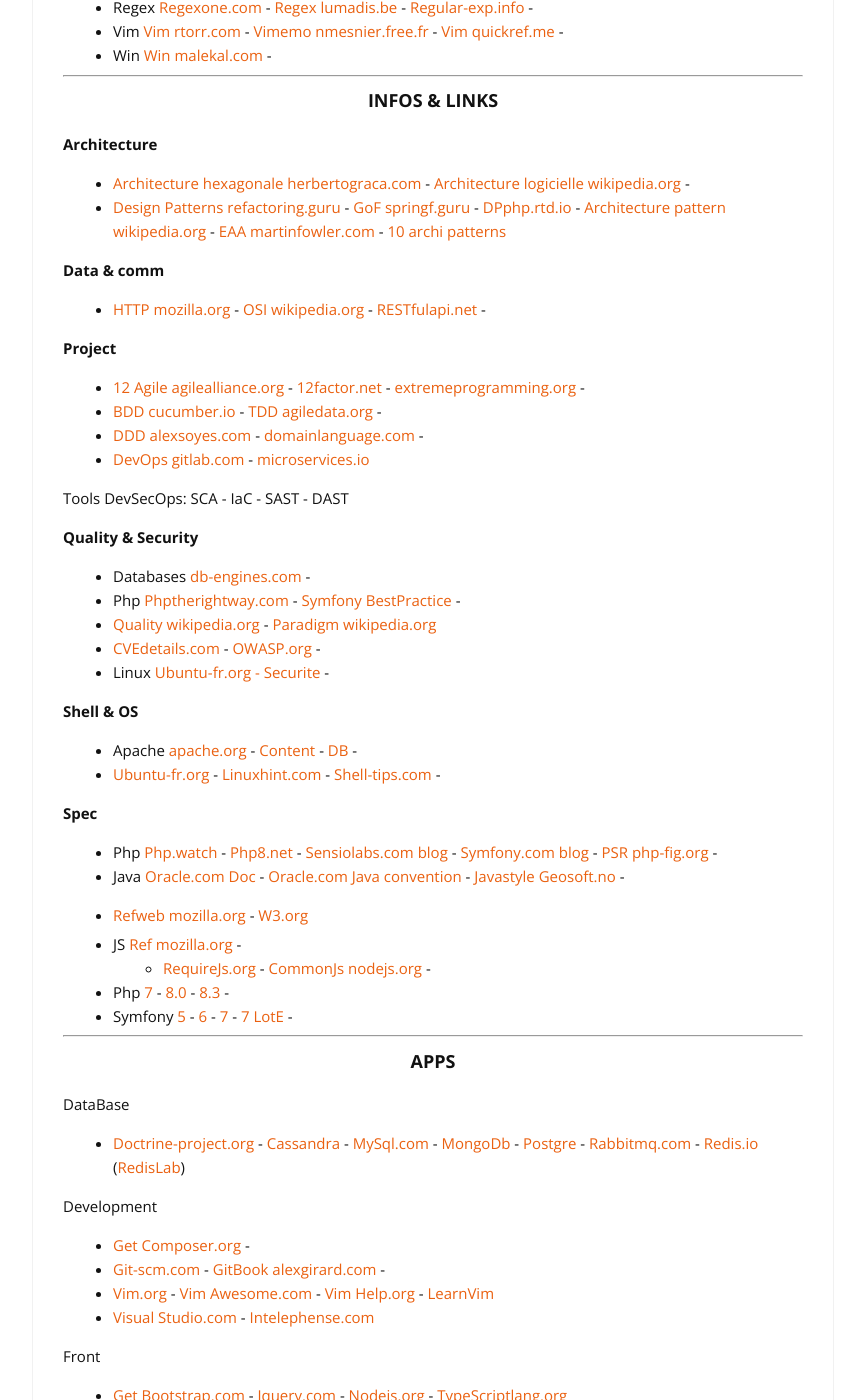
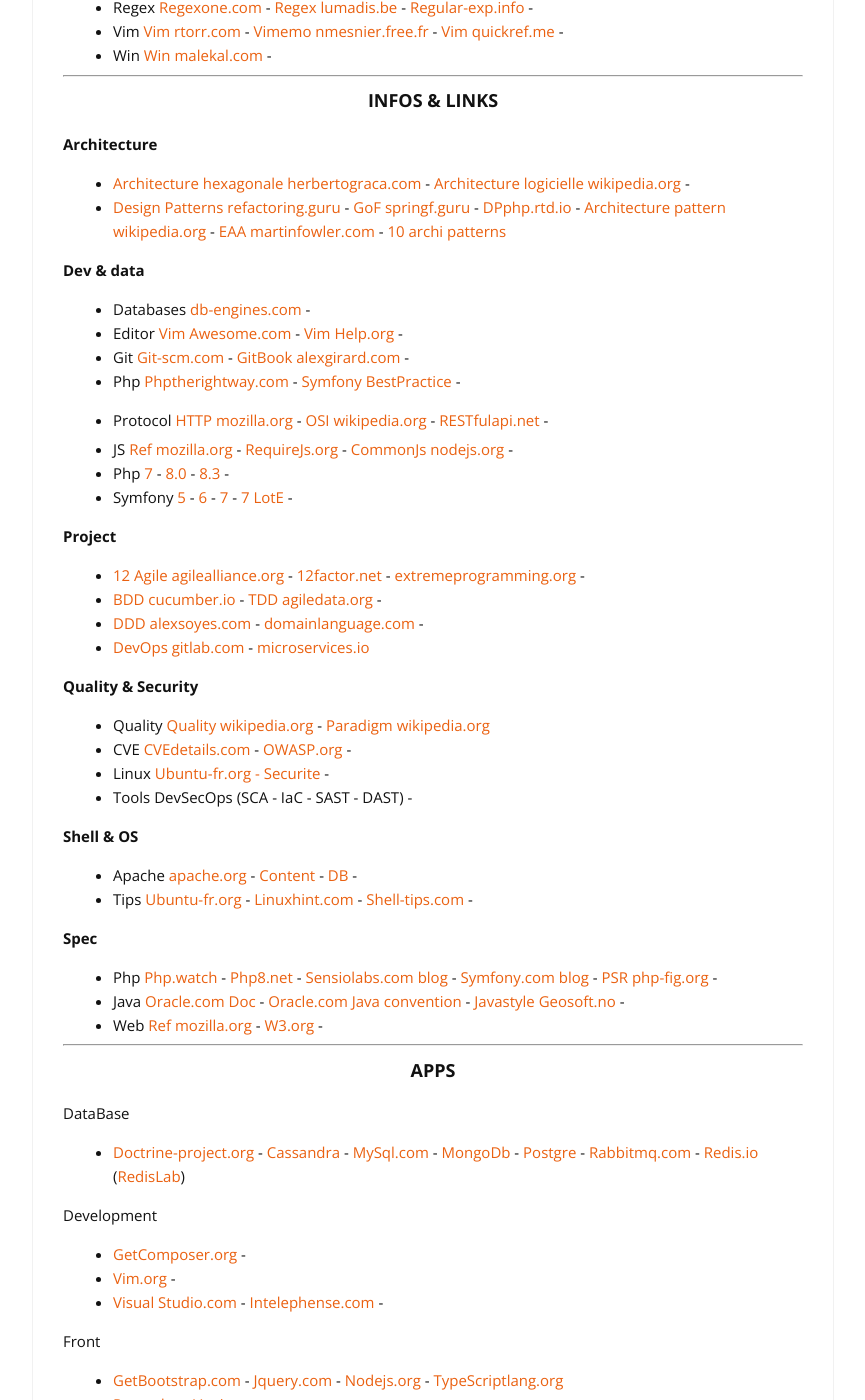
Before and after one commit to cylmat/cylmat.github.io, a Jekyll site: the page built from _pages/USEFUL.md, in a window 1280 px wide and 1400 px high, scrolled down 769 px. Shown: the whole window, without its empty margins (207-1072 px from the left). Built offline with Jekyll 4.4.1, drawn with Linux system fonts in a browser that asks for light colours; nearby versions of some CDN libraries; some of the changed lines change nothing that is shown; some of the changed text lies outside the part shown.

Commit message:
Update USEFUL.md

```diff
--- a/_pages/USEFUL.md
+++ b/_pages/USEFUL.md
@@ -35,16 +35,24 @@
 - Win [Win malekal.com](https://www.malekal.com/liste-commandes-invite-de-commandes-windows) -
 
 
+
 ---
 ### <center>INFOS & LINKS</center>
-
 
 **Architecture**
 * [Architecture hexagonale herbertograca.com](https://herbertograca.com/2017/11/16/explicit-architecture-01-ddd-hexagonal-onion-clean-cqrs-how-i-put-it-all-together) - [Architecture logicielle wikipedia.org](https://en.wikipedia.org/wiki/List_of_software_architecture_styles_and_patterns) -
 * [Design Patterns refactoring.guru](https://refactoring.guru/fr/design-patterns) - [GoF springf.guru](https://springframework.guru/gang-of-four-design-patterns) - [DPphp.rtd.io](https://designpatternsphp.readthedocs.io) - [Architecture pattern wikipedia.org](https://en.wikipedia.org/wiki/Architectural_pattern) - [EAA martinfowler.com](https://martinfowler.com/eaaCatalog) - [10 archi patterns](https://towardsdatascience.com/10-common-software-architectural-patterns-in-a-nutshell-a0b47a1e9013)
 
-**Data & comm**
-* [HTTP mozilla.org](https://developer.mozilla.org/fr/docs/Web/HTTP) - [OSI wikipedia.org](https://fr.wikipedia.org/wiki/Mod%C3%A8le_OSI) - [RESTfulapi.net](https://restfulapi.net/hateoas) -
+**Dev & data**
+* Databases [db-engines.com](https://db-engines.com/en/articles) -
+* Editor [Vim Awesome.com](https://vimawesome.com) - [Vim Help.org](https://vimhelp.org) -
+* Git [Git-scm.com](https://git-scm.com/doc) - [GitBook alexgirard.com](https://alexgirard.com/git-book) -
+* Php [Phptherightway.com](https://phptherightway.com) - [Symfony BestPractice](https://symfony.com/doc/current/best_practices.html) -
+* Protocol [HTTP mozilla.org](https://developer.mozilla.org/fr/docs/Web/HTTP) - [OSI wikipedia.org](https://fr.wikipedia.org/wiki/Mod%C3%A8le_OSI) - [RESTfulapi.net](https://restfulapi.net/hateoas) -
+
+- JS [Ref mozilla.org](https://developer.mozilla.org/fr/docs/Web/JavaScript/Reference) - [RequireJs.org](https://requirejs.org) - [CommonJs nodejs.org](https://nodejs.org/api/modules.html) -
+- Php [7](https://www.php.net/manual/fr/migration70.php) - [8.0](https://www.php.net/releases/8.0) - [8.3](https://www.php.net/releases/8.3) -
+- Symfony [5](https://symfony.com/releases/5.0) - [6](https://symfony.com/releases/6.0) - [7](https://symfony.com/releases/7.0) - [7 LotE](https://symfony.com/blog/category/living-on-the-edge/7.0-6.4) -
 
 **Project**
 * [12 Agile agilealliance.org](https://www.agilealliance.org/agile101/12-principles-behind-the-agile-manifesto) -
@@ -53,29 +61,22 @@
 * [DDD alexsoyes.com](https://alexsoyes.com/ddd-domain-driven-design) - [domainlanguage.com](https://www.domainlanguage.com) -
 * [DevOps gitlab.com](https://about.gitlab.com/topics/devops) - [microservices.io](https://microservices.io)
 
-Tools DevSecOps: SCA - IaC - SAST - DAST
-
 **Quality & Security**
-* Databases [db-engines.com](https://db-engines.com/en/articles) -
-* Php [Phptherightway.com](https://phptherightway.com) - [Symfony BestPractice](https://symfony.com/doc/current/best_practices.html) -
-* [Quality wikipedia.org](https://fr.wikipedia.org/wiki/Qualit%C3%A9_logicielle) - [Paradigm wikipedia.org](https://fr.m.wikipedia.org/wiki/Paradigme_(programmation))
-* [CVEdetails.com]([cvedetails.com](https://www.cvedetails.com)) - [OWASP.org](https://owasp.org) -
+* Quality [Quality wikipedia.org](https://fr.wikipedia.org/wiki/Qualit%C3%A9_logicielle) - [Paradigm wikipedia.org](https://fr.m.wikipedia.org/wiki/Paradigme_(programmation))
+* CVE [CVEdetails.com]([cvedetails.com](https://www.cvedetails.com)) - [OWASP.org](https://owasp.org) -
 * Linux [Ubuntu-fr.org - Securite](https://doc.ubuntu-fr.org/securite) -
+* Tools DevSecOps (SCA - IaC - SAST - DAST) -
 
 **Shell & OS**
 * Apache [apache.org](https://apache.org) - [Content](https://projects.apache.org/projects.html?category#content) - [DB](https://projects.apache.org/projects.html?category#database) -
-* [Ubuntu-fr.org](https://doc.ubuntu-fr.org) - [Linuxhint.com](https://linuxhint.com) - [Shell-tips.com](https://www.shell-tips.com) -
+* Tips [Ubuntu-fr.org](https://doc.ubuntu-fr.org) - [Linuxhint.com](https://linuxhint.com) - [Shell-tips.com](https://www.shell-tips.com) -
 
 **Spec**
 * Php [Php.watch](https://php.watch/versions) - [Php8.net](https://www.php.net/releases/8.0/en.php) -
 [Sensiolabs.com blog](https://blog.sensiolabs.com) - [Symfony.com blog](https://symfony.com/blog) -  [PSR php-fig.org](https://www.php-fig.org/psr) -
 * Java [Oracle.com Doc](https://docs.oracle.com/en/java) - [Oracle.com Java convention](https://www.oracle.com/java/technologies/javase/codeconventions-contents.html) - [Javastyle Geosoft.no](https://geosoft.no/javastyle.html) -
-* [Refweb mozilla.org](https://developer.mozilla.org/fr/docs/Web) - [W3.org](https://www.w3.org)
+* Web [Ref mozilla.org](https://developer.mozilla.org/fr/docs/Web) - [W3.org](https://www.w3.org) -
 
-- JS [Ref mozilla.org](https://developer.mozilla.org/fr/docs/Web/JavaScript/Reference) -
-  + [RequireJs.org](https://requirejs.org) - [CommonJs nodejs.org](https://nodejs.org/api/modules.html) -
-- Php [7](https://www.php.net/manual/fr/migration70.php) - [8.0](https://www.php.net/releases/8.0) - [8.3](https://www.php.net/releases/8.3) -
-- Symfony [5](https://symfony.com/releases/5.0) - [6](https://symfony.com/releases/6.0) - [7](https://symfony.com/releases/7.0) - [7 LotE](https://symfony.com/blog/category/living-on-the-edge/7.0-6.4) -
 
 
 ---
@@ -85,14 +86,13 @@
 * [Doctrine-project.org](https://www.doctrine-project.org) - [Cassandra](https://cassandra.apache.org) - [MySql.com](https://dev.mysql.com/doc) - [MongoDb](https://www.mongodb.com/docs) - [Postgre](https://www.postgresql.org) - [Rabbitmq.com](https://www.rabbitmq.com) - [Redis.io](https://redis.io) ([RedisLab](https://app.redislabs.com))
 
 Development
-* [Get Composer.org](https://getcomposer.org/doc) -
-* [Git-scm.com](https://git-scm.com/doc) - [GitBook alexgirard.com](https://alexgirard.com/git-book) -
-* [Vim.org](https://www.vim.org) - [Vim Awesome.com](https://vimawesome.com) - [Vim Help.org](https://vimhelp.org) - [LearnVim](https://learnvim.irian.to/)
-* [Visual Studio.com](https://code.visualstudio.com/docs) - [Intelephense.com](https://intelephense.com)
+* [GetComposer.org](https://getcomposer.org/doc) -
+* [Vim.org](https://www.vim.org) -
+* [Visual Studio.com](https://code.visualstudio.com/docs) - [Intelephense.com](https://intelephense.com) -
 
 Front
-* [Get Bootstrap.com](https://getbootstrap.com/docs) - [Jquery.com](https://api.jquery.com) - [Nodejs.org](https://nodejs.org/en/docs) - [TypeScriptlang.org](https://www.typescriptlang.org/docs)
-* [React.dev](https://react.dev) - [Vuejs](https://vuejs.org) - https://mercure.rocks/
+* [GetBootstrap.com](https://getbootstrap.com/docs) - [Jquery.com](https://api.jquery.com) - [Nodejs.org](https://nodejs.org/en/docs) - [TypeScriptlang.org](https://www.typescriptlang.org/docs)
+* [React.dev](https://react.dev) - [Vuejs](https://vuejs.org) -
 
 Model
 * [GraphQL.org](https://graphql.org) - [Json.org](https://www.json.org) - [JsonApi.org](https://jsonapi.org) - [Jwt.io](https://jwt.io) - [Unicode.org](https://home.unicode.org) - [Swagger.io](https://swagger.io) -
@@ -107,9 +107,8 @@
 * [Insomnia.rest](https://insomnia.rest) - [Postman.com](https://www.postman.com) -
 
 Server & Security
-* [Ansible.com](https://www.ansible.com) - [Apache.org](https://httpd.apache.org) - [Docker.com](https://docs.docker.com) - [Helm](https://helm.sh) - [K8s](https://kubernetes.io) - [Nginx.com](https://docs.nginx.com) - [NixOs](https://nixos.org) -
-* [BurpSuite.net](https://portswigger.net/burp) - [Wireshark.org](https://www.wireshark.org) -
-* Linux: [Alpine](https://www.alpinelinux.org)
+* [Alpine](https://www.alpinelinux.org) - [Ansible.com](https://www.ansible.com) - [Apache.org](https://httpd.apache.org) - [Docker.com](https://docs.docker.com) - [Helm](https://helm.sh) - [K8s](https://kubernetes.io) - [Nginx.com](https://docs.nginx.com) - [NixOs](https://nixos.org) -
+* Suite [BurpSuite.net](https://portswigger.net/burp) - [Wireshark.org](https://www.wireshark.org) -
 
 Shell
 * [Zsh](https://zsh.sourceforge.io/Doc) - [Starship](https://starship.rs) - [OhMyPosh](https://ohmyposh.dev) -
@@ -118,12 +117,11 @@
 
 ### Tools
 
-* [Coderstoolbox](https://coderstoolbox.online) - [CyberChef](https://gchq.github.io/CyberChef) - [Devtoys.app](https://devtoys.app) - [It-tools.tech](https://it-tools.tech) -
-* [Windows Powertoys](https://learn.microsoft.com/en-us/windows/powertoys) - [Dev-box](https://www.dev-box.app) -
-- Api: [Jsonplaceholder](https://jsonplaceholder.typicode.com/users) - [Opendatasoft](https://data.opendatasoft.com/api/explore/v2.1/console) -
-- Share code: [Codefile.io](https://codefile.io)  -
-- [Opensourcealternative.to](https://www.opensourcealternative.to) -
-
+* Tools [Coderstoolbox](https://coderstoolbox.online) - [CyberChef](https://gchq.github.io/CyberChef) - [Devtoys.app](https://devtoys.app) - [It-tools.tech](https://it-tools.tech) -
+* Toys [Windows Powertoys](https://learn.microsoft.com/en-us/windows/powertoys) - [Dev-box](https://www.dev-box.app) -
+- Api [Jsonplaceholder](https://jsonplaceholder.typicode.com/users) - [Opendatasoft](https://data.opendatasoft.com/api/explore/v2.1/console) -
+- Share code [Codefile.io](https://codefile.io) -
+- Apps [Opensourcealternative.to](https://www.opensourcealternative.to) -
 
 ---
 ### Videos
@@ -146,7 +144,7 @@
 [@YoanDev](https://m.youtube.com/@yoandevco)
 
 ### Cheats & docs
-- [General cheats](https://github.com/cylmat/cheats) - [Docs](https://github.com/cylmat/docs) - [Install and scripts](https://github.com/cylmat/docs/tree/main/install)
+- [General cheats](https://github.com/cylmat/cheats) - [Docs](https://github.com/cylmat/docs) - [Install](https://github.com/cylmat/docs/tree/main/install)
 
 ### Misc
 [Lists](https://cylmat.github.io/lists) - [Musics](https://cylmat.github.io/musics) - [Perso](https://cylmat.github.io/personnalite) - [Tricks](https://cylmat.github.io/tricks)
```
